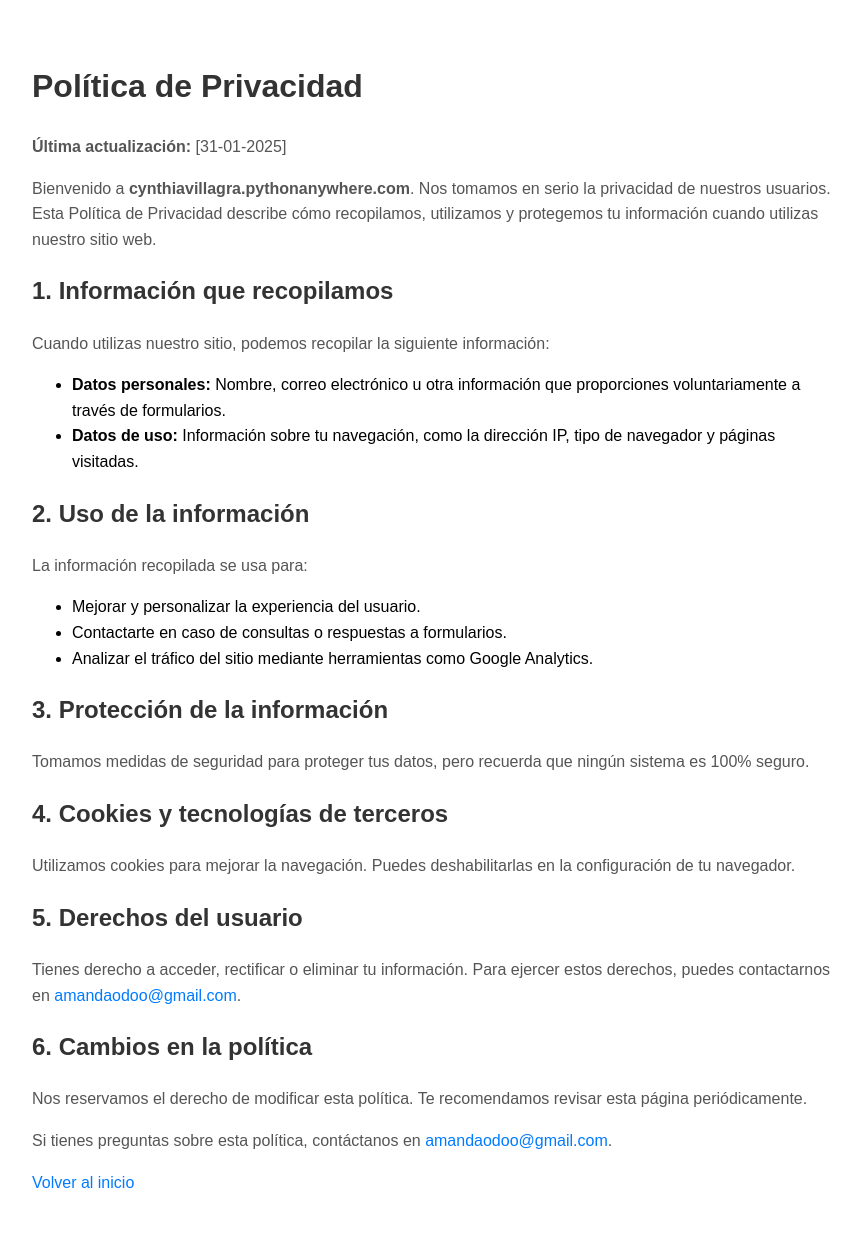
After one commit to missestrella2/djangoconopenai, a Django app: page /politica-de-privacidad/ in a window 1280 px wide. The commit adds this page. Shown: the whole page, without its empty margins (208-1069 px from the left). Run offline with Django 4.2, Linux system fonts and the light colour scheme.

```diff
--- a/catering_V2/api/urls.py
+++ b/catering_V2/api/urls.py
@@ -11,6 +11,4 @@ urlpatterns = [
     path('openapi/', SpectacularAPIView.as_view(), name='openapi-schema'),
     path('swagger/', SpectacularSwaggerView.as_view(url_name='openapi-schema'), name='swagger-ui'),
     path('chatbot/gpt/', GPTInteractionView.as_view(), name='gpt_interaction'),
-
-
 ]
--- a/catering_V2/catering_V2/urls.py
+++ b/catering_V2/catering_V2/urls.py
@@ -20,11 +20,8 @@ from django.contrib import admin
 from django.urls import path, include
 from django.views.generic import RedirectView
 from django.contrib import admin
-from django.urls import path, include
 from calculos import views  # Importa las vistas de la aplicación "calculos"
-from django.urls import path, include
-
-
+from .views import politica_privacidad  # Si la vista está en 'catering/views.py'
 
 urlpatterns = [
     path('admin/', admin.site.urls),
@@ -34,5 +31,5 @@ urlpatterns = [
     #path('calculos/calcular/', views.calcular_catering, name='calcular_catering'),
     path('calculos/', views.home_calculos, name='home_calculos'),  # Nueva ruta para /calculos/
     path('api/', include('api.urls')),
-
+    path('politica-de-privacidad/', politica_privacidad, name='politica_privacidad'),
 ]
--- a/catering_V2/catering_V2/views.py
+++ b/catering_V2/catering_V2/views.py
@@ -0,0 +1,4 @@
+from django.shortcuts import render
+
+def politica_privacidad(request):
+    return render(request, 'politica_privacidad.html')
--- a/catering_V2/templates/base.html
+++ b/catering_V2/templates/base.html
@@ -17,6 +17,7 @@
                 <li><a href="{% url 'lista_ingredientes_principal' %}">Ingredientes</a></li>
                 <li><a href="{% url 'lista_recetas' %}">Recetas</a></li>
                 <li><a href="{% url 'lista_caterings' %}">Caterings</a></li>
+                <li><a href="{% url 'politica_privacidad' %}">Política de Privacidad</a></li>
                 <!--<li><a href="{% url 'chatbot' %}">Chatbot</a></li>-->
                 <li><a href="https://chatgpt.com/g/g-6798de56d9848191a7af1ca7de8ff752-calculadora-de-catering">Chatbot</a></li>
             </ul>
--- a/catering_V2/templates/home.html
+++ b/catering_V2/templates/home.html
@@ -11,6 +11,8 @@
         <li><strong>Crear Recetas:</strong> Asocia los ingredientes a una receta indicando la cantidad necesaria por porción.</li>
         <li><strong>Planificar tu Catering:</strong> Elige las recetas, define la cantidad de porciones y el número de invitados.</li>
         <li><strong>Calcula:</strong> Obtén la lista de compras detallada, el costo total, y el costo por persona para tu evento.</li>
+
+
     </ol>
 </section>
 
--- /dev/null
+++ b/catering_V2/templates/politica_privacidad.html
@@ -0,0 +1,69 @@
+<!DOCTYPE html>
+<html lang="es">
+<head>
+    <meta charset="UTF-8">
+    <meta name="viewport" content="width=device-width, initial-scale=1.0">
+    <title>Política de Privacidad</title>
+    <style>
+        body {
+            font-family: Arial, sans-serif;
+            line-height: 1.6;
+            max-width: 800px;
+            margin: 20px auto;
+            padding: 20px;
+        }
+        h1, h2 {
+            color: #333;
+        }
+        p {
+            color: #555;
+        }
+        a {
+            color: #007bff;
+            text-decoration: none;
+        }
+        a:hover {
+            text-decoration: underline;
+        }
+    </style>
+</head>
+<body>
+
+    <h1>Política de Privacidad</h1>
+    <p><strong>Última actualización:</strong> [31-01-2025]</p>
+
+    <p>Bienvenido a <strong>cynthiavillagra.pythonanywhere.com</strong>. Nos tomamos en serio la privacidad de nuestros usuarios. Esta Política de Privacidad describe cómo recopilamos, utilizamos y protegemos tu información cuando utilizas nuestro sitio web.</p>
+
+    <h2>1. Información que recopilamos</h2>
+    <p>Cuando utilizas nuestro sitio, podemos recopilar la siguiente información:</p>
+    <ul>
+        <li><strong>Datos personales:</strong> Nombre, correo electrónico u otra información que proporciones voluntariamente a través de formularios.</li>
+        <li><strong>Datos de uso:</strong> Información sobre tu navegación, como la dirección IP, tipo de navegador y páginas visitadas.</li>
+    </ul>
+
+    <h2>2. Uso de la información</h2>
+    <p>La información recopilada se usa para:</p>
+    <ul>
+        <li>Mejorar y personalizar la experiencia del usuario.</li>
+        <li>Contactarte en caso de consultas o respuestas a formularios.</li>
+        <li>Analizar el tráfico del sitio mediante herramientas como Google Analytics.</li>
+    </ul>
+
+    <h2>3. Protección de la información</h2>
+    <p>Tomamos medidas de seguridad para proteger tus datos, pero recuerda que ningún sistema es 100% seguro.</p>
+
+    <h2>4. Cookies y tecnologías de terceros</h2>
+    <p>Utilizamos cookies para mejorar la navegación. Puedes deshabilitarlas en la configuración de tu navegador.</p>
+
+    <h2>5. Derechos del usuario</h2>
+    <p>Tienes derecho a acceder, rectificar o eliminar tu información. Para ejercer estos derechos, puedes contactarnos en <a href="mailto:amandaodoo@gmail.com">amandaodoo@gmail.com</a>.</p>
+
+    <h2>6. Cambios en la política</h2>
+    <p>Nos reservamos el derecho de modificar esta política. Te recomendamos revisar esta página periódicamente.</p>
+
+    <p>Si tienes preguntas sobre esta política, contáctanos en <a href="mailto:amandaodoo@gmail.com">amandaodoo@gmail.com</a>.</p>
+
+    <p><a href="/">Volver al inicio</a></p>
+
+</body>
+</html>
```
Also changed, not shown: catering_V2/templates/politica_de_privacidad.html (added, +69 -0 lines), catering_V2/api/views.py (line endings or trailing spaces), catering_V2/db.sqlite3.
